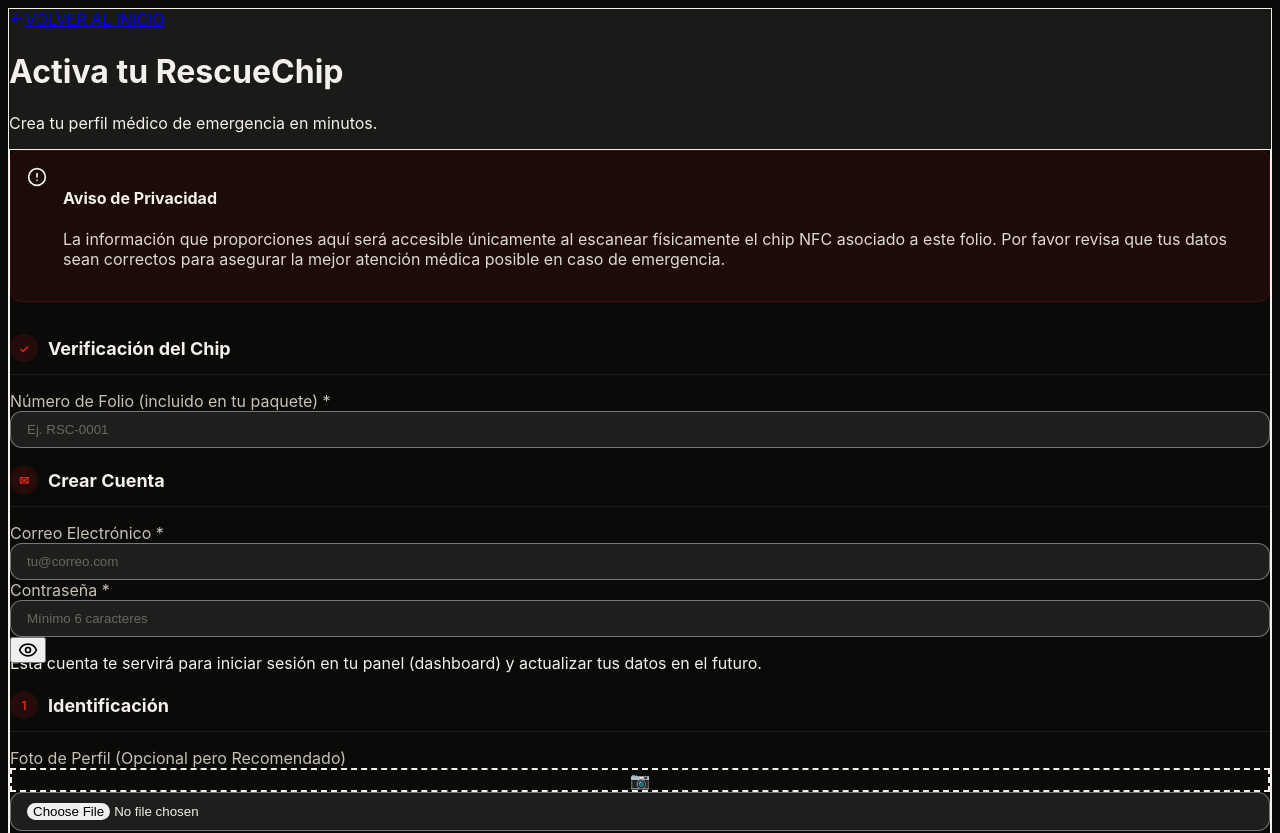
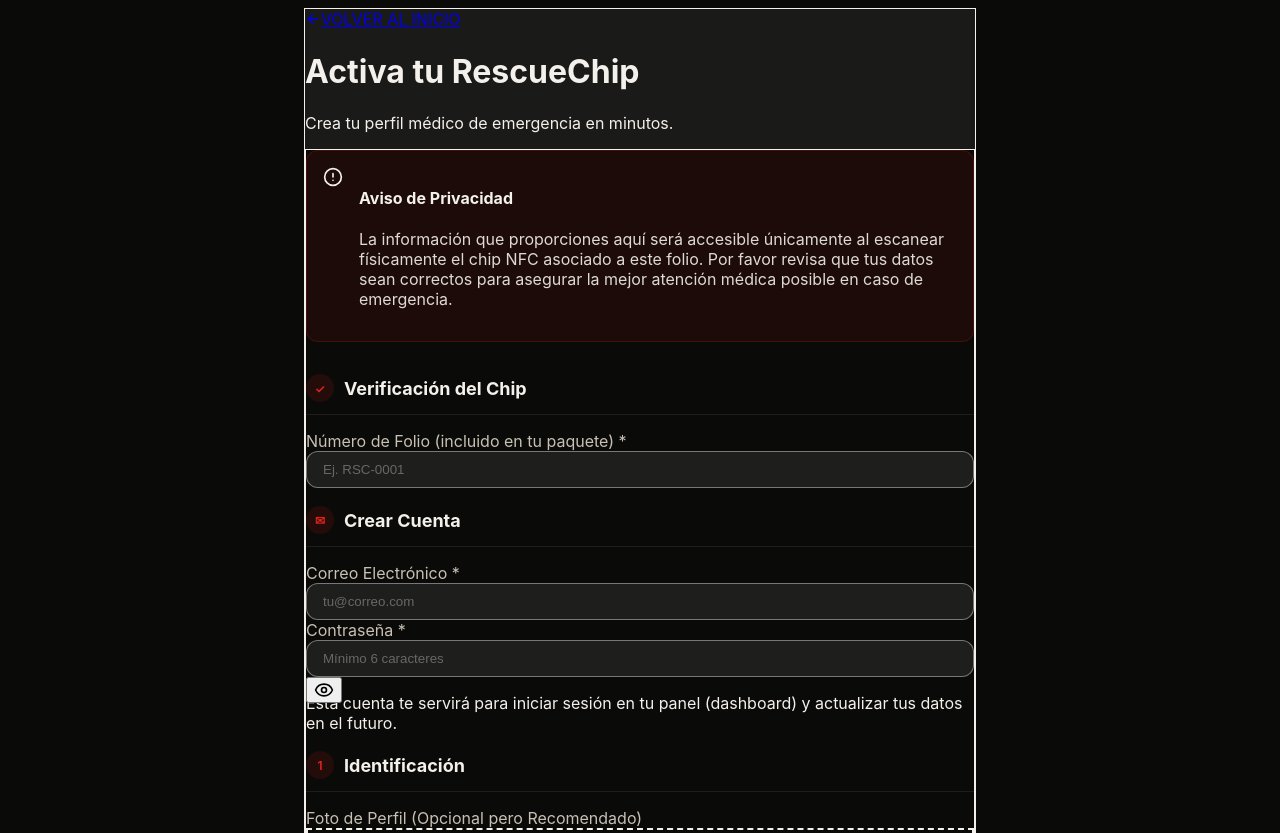
Before and after one commit to ektorromo-dev/rescue-chip, a Next.js app: page /activate in a window 1280 px wide. Shown: the top 833 px of the page. Built offline with nearby package versions, Linux system fonts and the light colour scheme; no server answers.

Commit message:
style: replace max-w classes with exact inline maxWidth properties across activate, dashboard, and shop

```diff
--- a/src/app/activate/page.tsx
+++ b/src/app/activate/page.tsx
@@ -1064,7 +1064,7 @@ function ActivationFormContent() {
 export default function ActivatePage() {
     return (
         <div className="min-h-screen bg-[#0A0A08] flex items-center justify-center px-4 py-10">
-            <div className="w-full max-w-2xl bg-[#1A1A18] rounded-2xl shadow-xl border border-red-900/30 overflow-hidden">
+            <div style={{ maxWidth: '672px', width: '100%' }} className="bg-[#1A1A18] rounded-2xl shadow-xl border border-red-900/30 overflow-hidden">
 
                 {/* Header */}
                 <div className="bg-destructive px-8 py-12 text-destructive-foreground relative overflow-hidden">
--- a/src/app/dashboard/page.tsx
+++ b/src/app/dashboard/page.tsx
@@ -522,7 +522,7 @@ export default function DashboardPage() {
 
     return (
         <div className="min-h-screen bg-[#0A0A08] flex items-center justify-center px-4 py-10">
-            <div className="w-full max-w-3xl bg-[#1A1A18] rounded-2xl shadow-xl border border-primary/20 p-8">
+            <div style={{ maxWidth: '768px', width: '100%' }} className="bg-[#1A1A18] rounded-2xl shadow-xl border border-primary/20 p-8">
                 {/* Header */}
                 <div className="bg-destructive px-8 pt-10 pb-12 text-destructive-foreground relative overflow-hidden">
                     <div className="absolute top-0 right-0 w-80 h-80 bg-white/10 rounded-full blur-3xl -translate-y-1/2 translate-x-1/3" />
--- a/src/app/shop/page.tsx
+++ b/src/app/shop/page.tsx
@@ -366,7 +366,7 @@ export default function ShopPage() {
 
     return (
         <div className="min-h-screen bg-[#0A0A08] flex items-center justify-center px-4 py-10">
-            <div className="w-full max-w-4xl bg-[#1A1A18] rounded-2xl shadow-xl border border-primary/20 p-6 md:p-8 overflow-hidden relative">
+            <div style={{ maxWidth: '896px', width: '100%' }} className="bg-[#1A1A18] rounded-2xl shadow-xl border border-primary/20 p-6 md:p-8 overflow-hidden relative">
                 {renderCheckoutModal()}
 
                 {/* Header / Hero Shop */}
```
